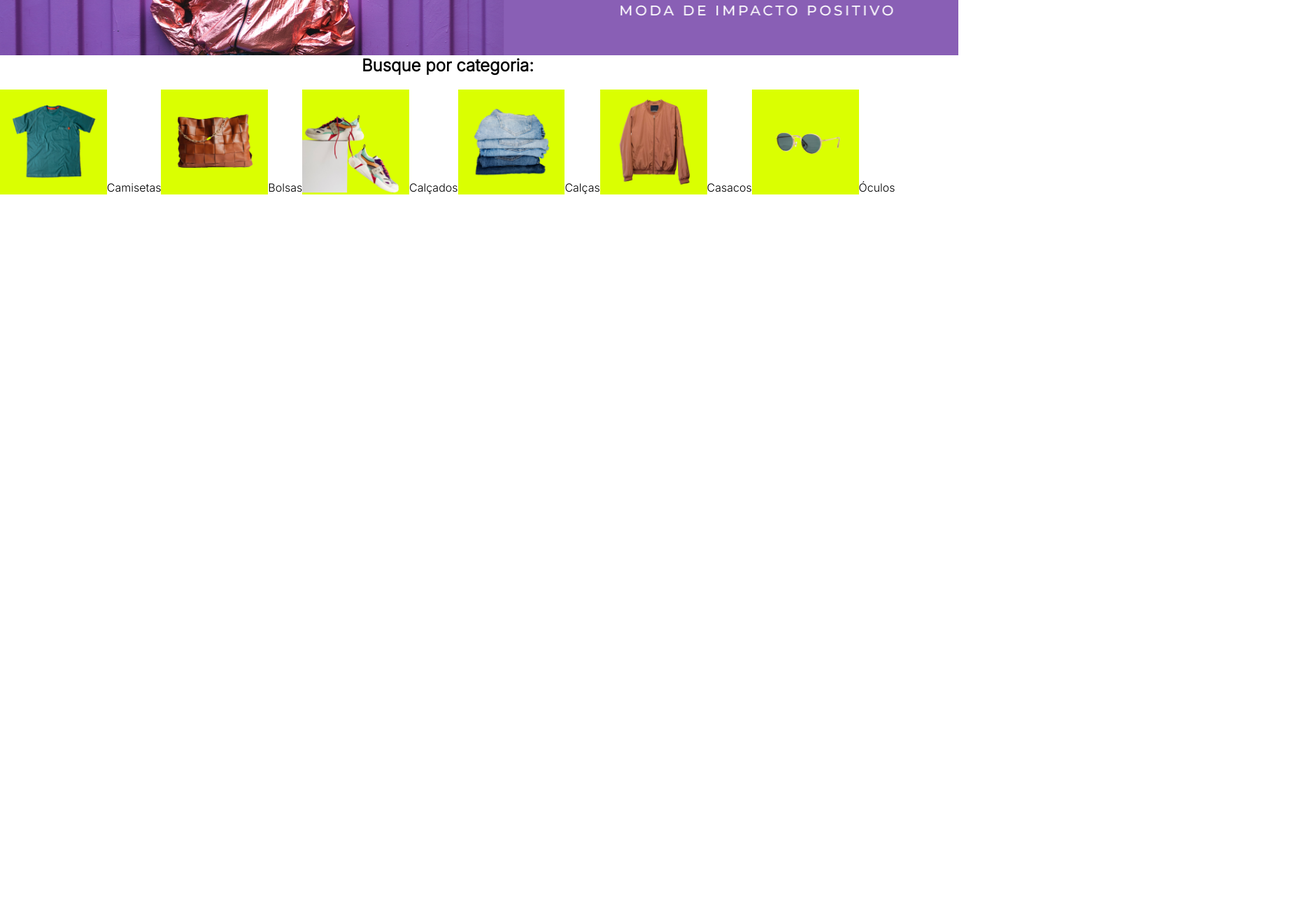
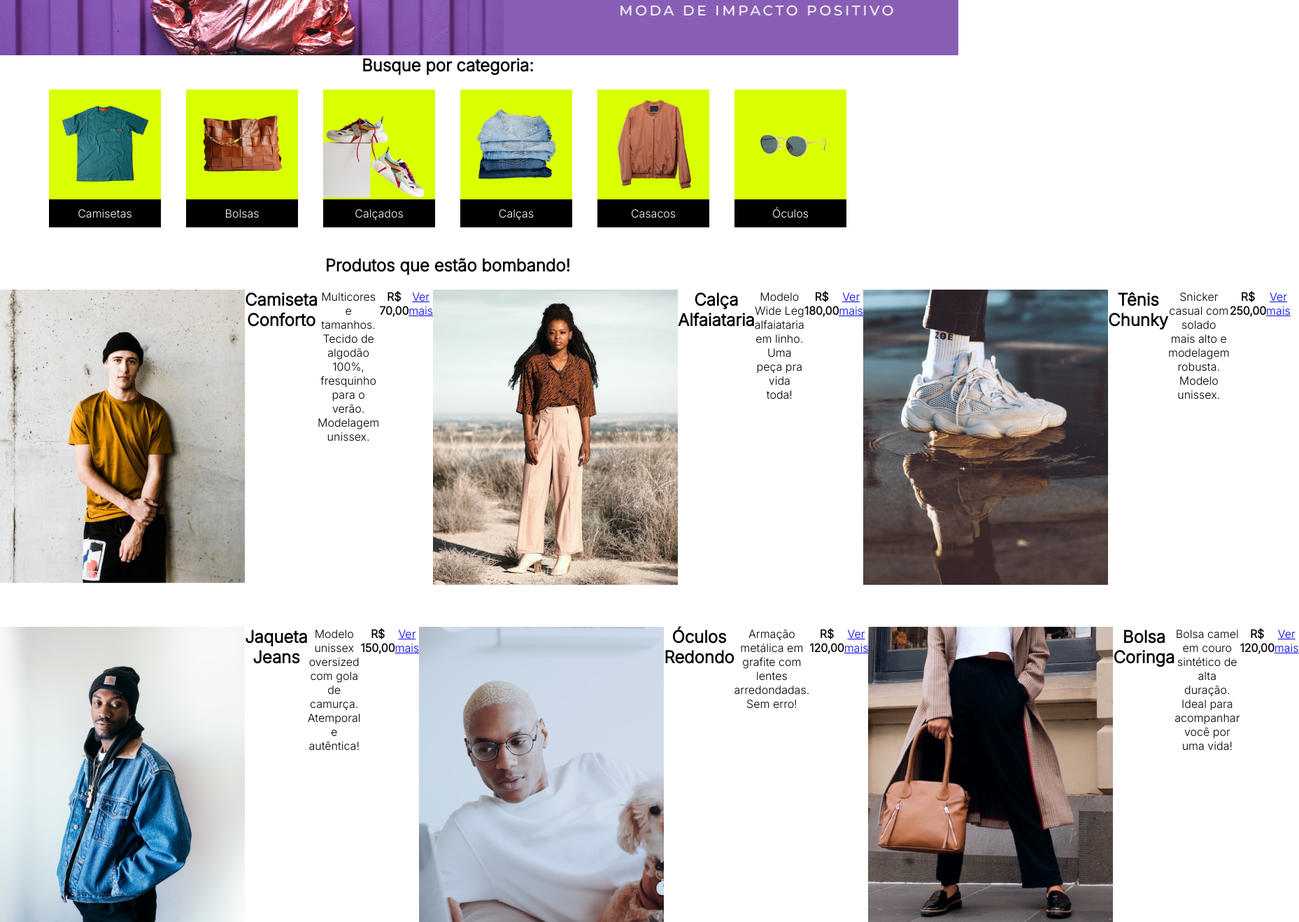
Before and after one commit to robson-haaland/challenge, a website: page index.html in a window 1280 px wide. Shown: the part 280-1598 px from the top of the page at 70% size, 1857 px wide, since content can reach past the window. Before the commit the page ends 800 px from the top, so only its background shows below. Drawn offline with nearby package versions, Linux system fonts and the light colour scheme.

Commit message:
Add files via upload

```diff
--- a/index.html
+++ b/index.html
@@ -68,33 +68,109 @@
     <h2 class="categoria-titulo">Busque por categoria:</h2>
     <br>
     <div class="categoria-container">
-        <div class="swiper">
-            <div class="swiper-pagination"></div>
-
-            <div class="swiper-wrapper">
-                <figure class="secao"><img src="img/Categorias/Categoria camiseta.png" alt="camisetas">
-                    <br>
+        <figure class="secao">
+            <img src="img/Categorias/Categoria camiseta.png" alt="camisetas">
             <figcaption class="secao_titulo">Camisetas</figcaption>
         </figure>
-                <figure class="secao"><img src="img/Categorias/Categoria Bolsa.png" alt="bolsas">
+        <figure class="secao">
+            <img src="img/Categorias/Categoria Bolsa.png" alt="bolsas">
             <figcaption class="secao_titulo">Bolsas</figcaption>
         </figure>
-                    <figure class="secao"><img src="img/Categorias/Categoria Calçados.png" alt="calçados">
+        <figure class="secao">
+            <img src="img/Categorias/Categoria Calçados.png" alt="calçados">
             <figcaption class="secao_titulo">Calçados</figcaption>
         </figure>
-                        <figure class="secao"><img src="img/Categorias/Categoria calça.png" alt="calças">
+        <figure class="secao">
+            <img src="img/Categorias/Categoria calça.png" alt="calças">
             <figcaption class="secao_titulo">Calças</figcaption>
         </figure>
-                            <figure class="secao"><img src="img/Categorias/Categoria casacos.png" alt="casacos">
+        <figure class="secao">
+            <img src="img/Categorias/Categoria casacos.png" alt="casacos">
             <figcaption class="secao_titulo">Casacos</figcaption>
         </figure>
-                                <figure class="secao"><img src="img/Categorias/Categoria óculos.png" alt="óculos">
+        <figure class="secao">
+            <img src="img/Categorias/Categoria óculos.png" alt="óculos">
             <figcaption class="secao_titulo">Óculos</figcaption>
         </figure>
     </div>
-        </div>
+ </section>
+<br><br>
+ <section class="produtos">
+    <h2>Produtos que estão bombando!</h2>
+    <br>
+    <ul class="prodtuto_container">
+        <div class="card">
+            <img src="img/Imagens Cards/Camiseta.png">
+            <br><br>
+            <strong class="produto_anuncio">Camiseta Conforto</strong>
+            <br><br>
+            <p class="prodtuto_descricao">Multicores e tamanhos. Tecido de algodão 100%, fresquinho para o verão. Modelagem unissex.</p>
+            <br><br>
+            <strong class="preço">R$ 70,00</strong>
+            <br><br>
+            <a href="#" class="link_botao">Ver mais</a>
+        </li>
+        <li div class="card">
+            <img src="img/Imagens Cards/Calça.png">
+            <br><br>
+            <strong class="produto_anuncio">Calça Alfaiataria</strong>
+            <br><br>
+            <p class="prodtuto_descricao">Modelo Wide Leg alfaiataria em linho. Uma peça pra vida toda!</p>
+            <br><br>
+            <strong class="preço">R$ 180,00</strong>
+            <br><br>
+            <a href="#" class="link_botao">Ver mais</a>
+        </li>
+        <li div class="card">
+            <img src="img/Imagens Cards/Tenis.png">
+            <br><br>
+            <strong class="produto_anuncio">Tênis Chunky</strong>
+            <br><br>
+            <p class="prodtuto_descricao">Snicker casual com solado mais alto e modelagem robusta. Modelo unissex.</p>
+            <br><br>
+            <strong class="preço">R$ 250,00</strong>
+            <br><br>
+            <a href="#" class="link_botao">Ver mais</a>
+        </li>
+    </ul>
+        <br><br><br>
+        <ul class="prodtuto_container">
+        <div class="card">
+            <img src="img/Imagens Cards/Jaqueta.png">
+            <br><br>
+            <strong class="produto_anuncio">Jaqueta Jeans</strong>
+            <br><br>
+            <p class="prodtuto_descricao">Modelo unissex oversized com gola de camurça. Atemporal e autêntica!</p>
+            <br><br>
+            <strong class="preço">R$ 150,00</strong>
+            <br><br>
+            <a href="#" class="link_botao">Ver mais</a>
+        </li>
+        <li div class="card">
+            <img src="img/Imagens Cards/óculos.png">
+            <br><br>
+        <strong class="produto_anuncio">Óculos Redondo</strong>
+            <br><br>
+            <p class="prodtuto_descricao">Armação metálica em grafite com lentes arredondadas. Sem erro!</p>
+            <br><br>
+            <strong class="preço">R$ 120,00</strong>
+            <br><br>
+            <a href="#" class="link_botao">Ver mais</a>
+        </li>
+        <li div class="card">
+            <img src="img/Imagens Cards/Bolsa.png">
+            <br><br>
+            <strong class="produto_anuncio">Bolsa Coringa</strong>
+            <br><br>
+            <p class="prodtuto_descricao">Bolsa camel em couro sintético de alta duração. Ideal para acompanhar você por uma vida!</p>
+            <br><br>
+            <strong class="preço">R$ 120,00</strong>
+            <br><br>
+            <a href="#" class="link_botao">Ver mais</a>
+        </ul>
 
-    </div>
+
+
  </section>
 </body>
 </html>
--- a/styles.css
+++ b/styles.css
@@ -1,6 +1,7 @@
 @import url("styles/header.css");
 @import url("styles/banner.css");
 @import url("styles/categoria.css");
+@import url("styles/produtos.css");
 @import url("https://fonts.googleapis.com/css2?family=Inter:wght@300&display=swap");
 
 :root {
--- a/styles/categoria.css
+++ b/styles/categoria.css
@@ -1,21 +1,27 @@
-.categoria-titulo{
-    text-align: center;
-    font-family: var(--fonte-principal);
+.categoria-container {
+    display: flex;
+    justify-content: center;
+    gap: 16px;
 }
 
 .secao{
     display: flex;
+    flex-direction: column;
+    align-items: center;
+    margin-left: 10px;
+    margin-right: 10px;
+}
+
+.categoria-titulo{
     text-align: center;
-    height: 150px;
-
-
 }
 
 .secao_titulo{
-    margin-top: 10px;
-    align-self: last baseline;
+    background-color: var(--preto-principal);
+    color: var(--branco-principal);
+    margin: 0;
+    padding: 10px 24px;
+    width: 70%;
+    text-align: center;
+    font-family: var(--fonte-principal);
 }
-
-.categoria-secao{
-    align-self: end;
-}
--- /dev/null
+++ b/styles/produtos.css
@@ -0,0 +1,20 @@
+.card{
+   display: flex;
+
+
+}
+
+.produtos{
+    text-align: center;
+    font-family: var(--fonte-principal);
+}
+
+.lista_produtos{
+    align-items: center;
+}
+
+.produto_anuncio{
+    text-align: center;
+    font-family: var(--fonte-principal);
+    font-size: 24px;
+}
```
Lines whose indentation alone changed are shown as unchanged.
